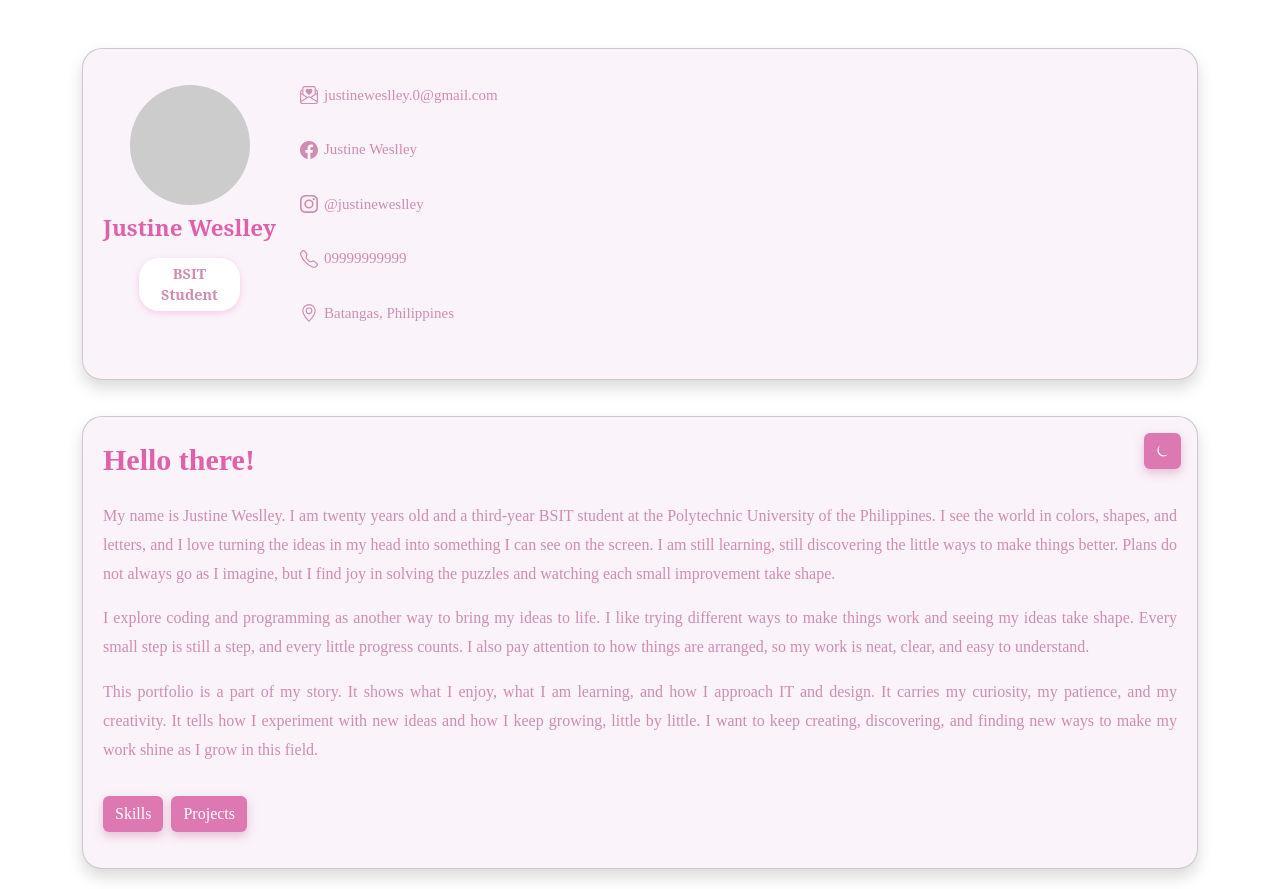
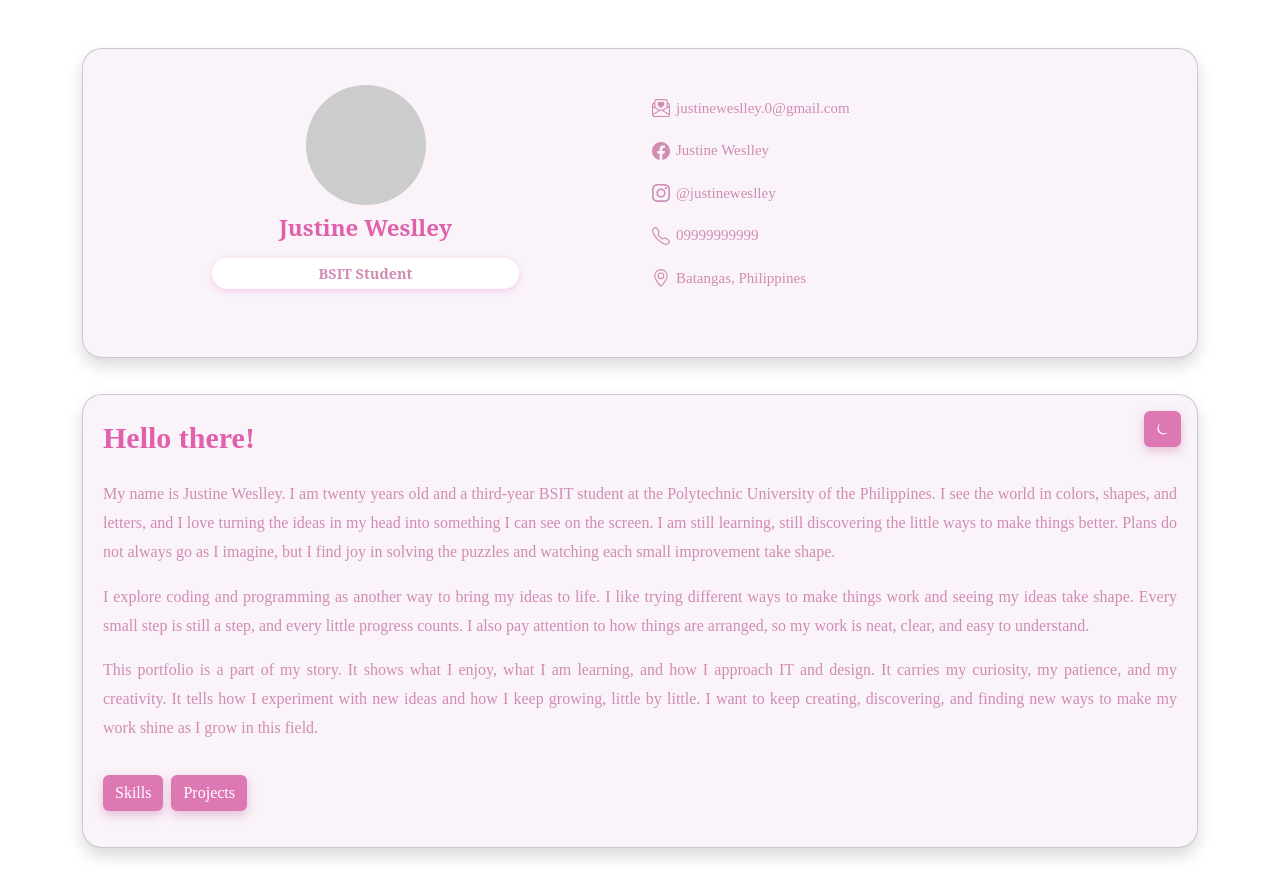
Before and after one commit to justineweslley/justineweslley.github.io, a plain HTML site: page index.html in a window 1280 px wide. After the commit the page ends 868 px from the top, so only its background shows below. Drawn offline with nearby package versions, Linux system fonts and the light colour scheme; a web font is replaced by a local one.

Commit message:
Fix contact alignment

```diff
--- a/index.html
+++ b/index.html
@@ -283,7 +283,9 @@
                 flex: 1;
                 display: flex;
                 flex-direction: column;
-                justify-content: center;
+                /* align-items: center; */
+                padding-left: 40px:
+                /* text-align: center; */
                 gap: 12px;
             }
 
@@ -364,7 +366,7 @@
 
                     <div class="profile-header">
 
-                    <div class="profile-header">
+
 
                         <!-- Left half -->
                         <div class="profile-left">
@@ -374,7 +376,7 @@
 
                         </div>
 
-                        </div>
+
 
                         <!-- contact -->
                         <div class="profile-right">
```
